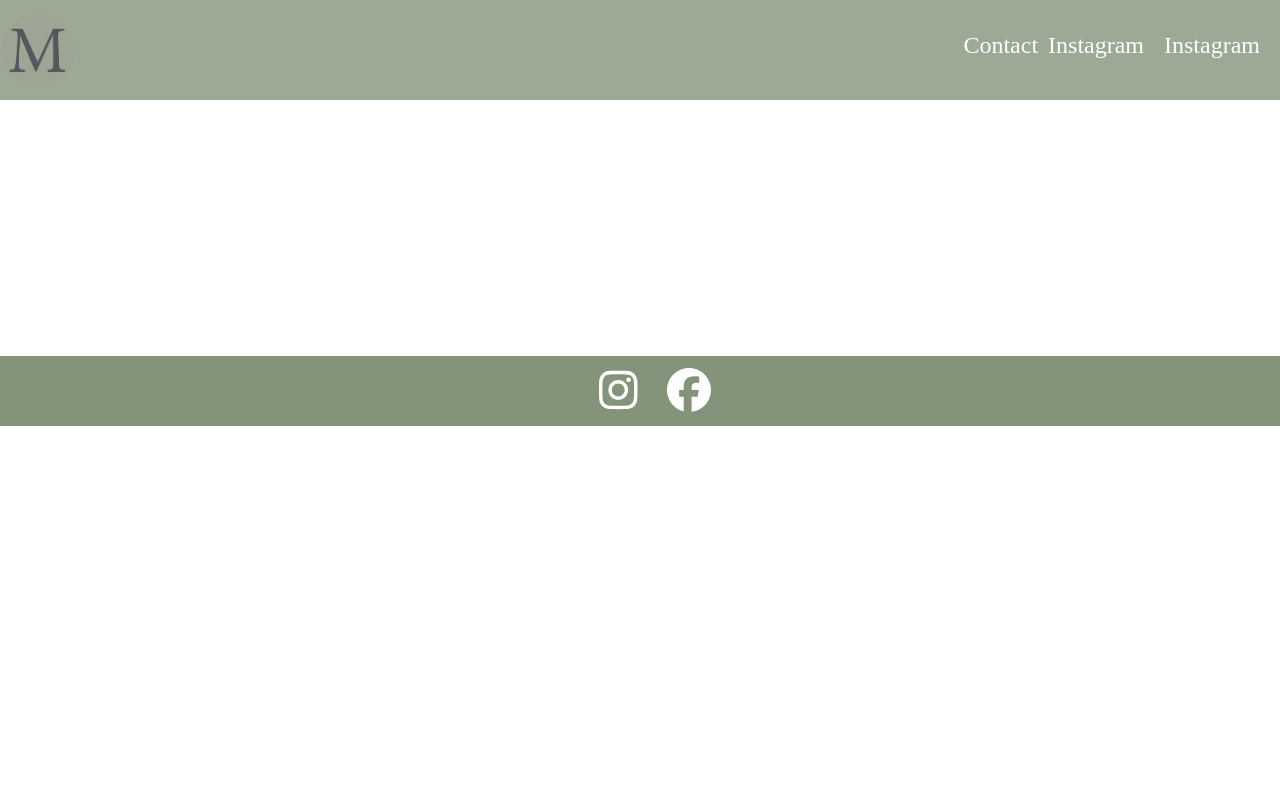
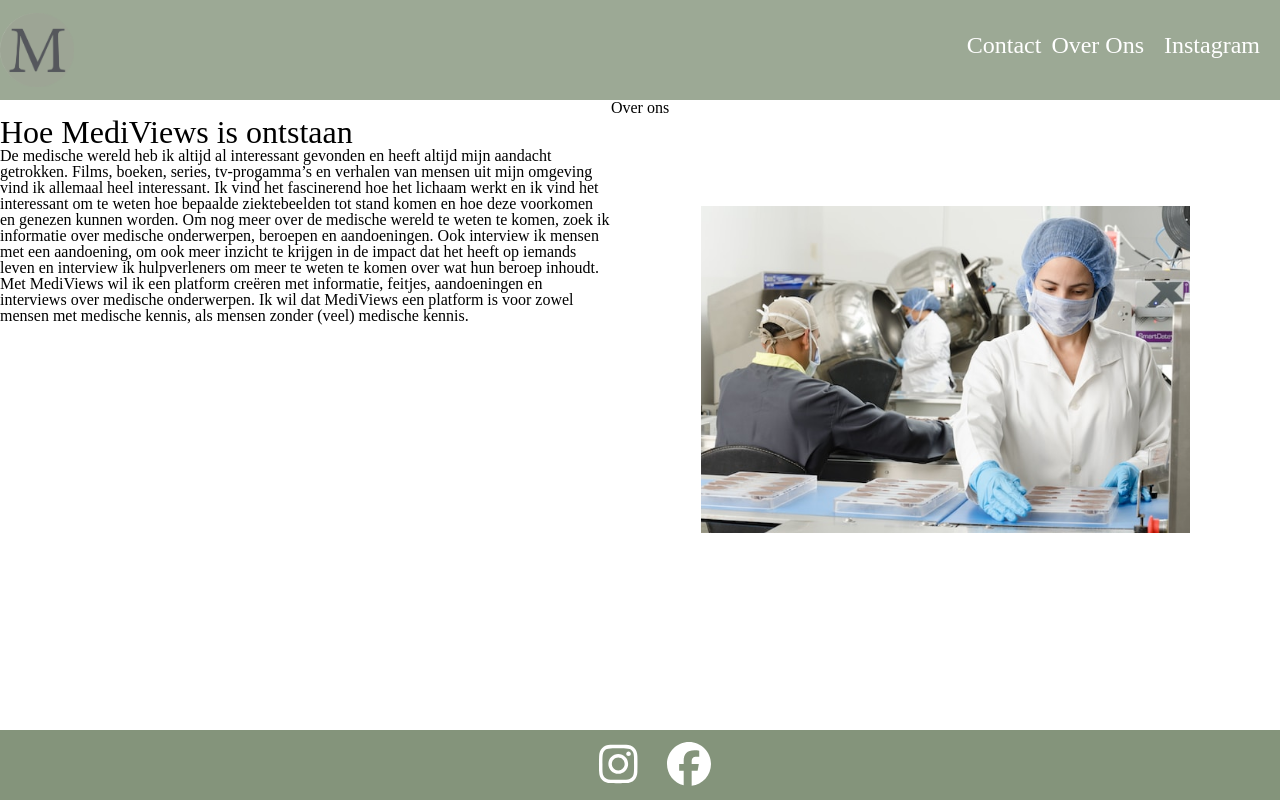
Before and after one commit to CcharlotteHh/mediviews_onepage, a React (Create React App) app: page /overons in a window 1280 px wide. Built offline with nearby package versions, Linux system fonts and the light colour scheme.

Commit message:
sticky footer

```diff
--- a/src/components/footer/footer.module.scss
+++ b/src/components/footer/footer.module.scss
@@ -2,12 +2,14 @@
 @import '../../styles/mixins';
 
 .footer{
-    margin-top: 20vw;
+    position: fixed;
+    left: 0;
+    bottom: 0;
     list-style: none;
     min-height: 70px;
     background-color: $mediGreen;
     width: 100%;
-    height: 100%;
+
    @include flexbox($justifyContent:center,$alignItems:center);
   .footerList{
     @include flexbox($justifyContent:center,$alignItems:center);
--- a/src/components/nav/Nav.js
+++ b/src/components/nav/Nav.js
@@ -1,6 +1,7 @@
 import React from "react";
 import { BrowserRouter as Router, Routes, Route, Link } from "react-router-dom";
 import Home from "../../pages/home/Home";
+import Overons from "../../pages/home/overons/Overons";
 import { useState } from "react";
 import Contact from "../../pages/Contact";
 import styles from "./nav.module.scss";
@@ -35,8 +36,8 @@ function Nav() {
               <Link to="/contact">Contact</Link>
             </li>
             <li className={styles.navLink}>
-              <Link to="/instagram" className={styles.navLink}>
-                Instagram
+              <Link to="/overons" className={styles.navLink}>
+               Over Ons
               </Link>
             </li>
             <li className={styles.navLink}>
@@ -54,6 +55,7 @@ function Nav() {
       <Routes>
         <Route path="/" element={<Home />} />
         <Route path="/contact" element={<Contact />} />
+        <Route path="/overons" element={<Overons />} />
       </Routes>
     </Router>
   );
--- /dev/null
+++ b/src/pages/home/overons/Overons.js
@@ -0,0 +1,38 @@
+import React from "react";
+import styles from "./overons.module.scss";
+import overonsImg from '../../../assets/img/overonsimg.jpg'
+
+function Overons() {
+  return (
+    <div className={styles.overons_container}>
+        <h1>Over ons</h1>
+      <div className={styles.img_text_container}>
+      <div className={styles.desc_over_ons}>
+        <h2>Hoe MediViews is ontstaan</h2>
+        <p>
+
+          De medische wereld heb ik altijd al interessant gevonden en heeft
+          altijd mijn aandacht getrokken. Films, boeken, series, tv-progamma’s
+          en verhalen van mensen uit mijn omgeving vind ik allemaal heel
+          interessant. Ik vind het fascinerend hoe het lichaam werkt en ik vind
+          het interessant om te weten hoe bepaalde ziektebeelden tot stand komen
+          en hoe deze voorkomen en genezen kunnen worden. Om nog meer over de
+          medische wereld te weten te komen, zoek ik informatie over medische
+          onderwerpen, beroepen en aandoeningen. Ook interview ik mensen met een
+          aandoening, om ook meer inzicht te krijgen in de impact dat het heeft
+          op iemands leven en interview ik hulpverleners om meer te weten te
+          komen over wat hun beroep inhoudt. Met MediViews wil ik een platform
+          creëren met informatie, feitjes, aandoeningen en interviews over
+          medische onderwerpen. Ik wil dat MediViews een platform is voor zowel
+          mensen met medische kennis, als mensen zonder (veel) medische kennis.
+        </p>
+      </div>
+      <figure className={styles.overons_figure}>
+        <img src={overonsImg} alt="over_ons_img"></img>
+      </figure>
+      </div>
+    </div>
+  );
+}
+
+export default Overons;
--- /dev/null
+++ b/src/pages/home/overons/overons.module.scss
@@ -0,0 +1,36 @@
+@import '../../../styles/breakpoints';
+@import '../../../styles/mixins';
+@import '../../../styles/variables';
+
+
+.overons_container{
+
+
+
+    width: 100%;
+    @include flexbox ($alignItems:center,$direction:column);
+
+    .img_text_container{
+        width: 100%;
+        @include flexbox($justifyContent:center,$direction:row);
+
+        .desc_over_ons{
+            width: 50%;
+
+            h2{
+                font-size:2rem;
+            }
+        }
+
+        .overons_figure{
+            width: 40%;
+            margin: 7%;
+
+            img{
+                @include imgCover;
+            }
+        }
+
+    }
+
+}
```
Also changed, not shown: src/assets/img/overonsimg.jpg (added).
